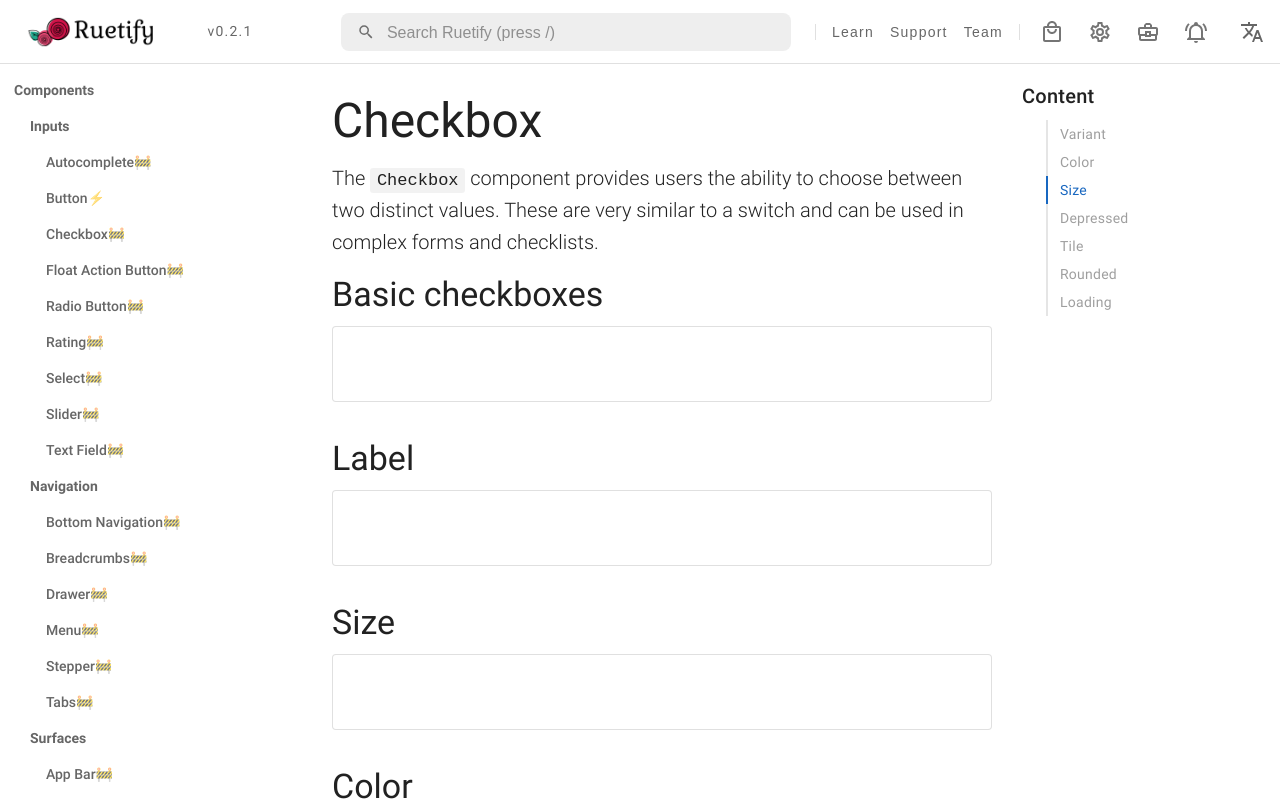
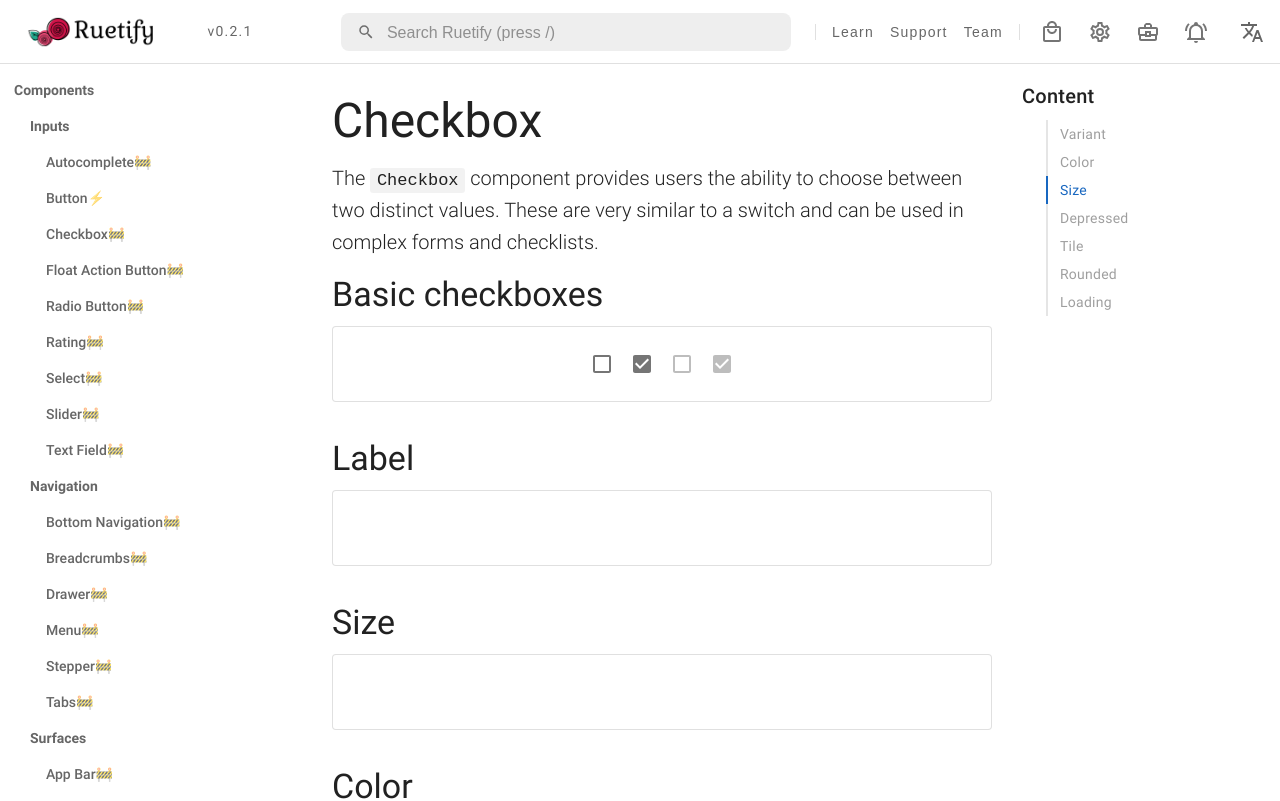
Before and after one commit to KyLoc20/Ruetify-UI, a Next.js app: page /components/checkbox in a window 1280 px wide. Shown: the top 801 px of the page. Built offline with nearby package versions, Linux system fonts and the light colour scheme.

Commit message:
[Checkbox] basic checkbox

```diff
--- a/pages/components/checkbox/index.jsx
+++ b/pages/components/checkbox/index.jsx
@@ -20,7 +20,12 @@ export default function CheckboxPage() {
         <Typography type="h2" id="ac-basic-checkboxes">
           Basic checkboxes
         </Typography>
-        <GroupBox></GroupBox>
+        <GroupBox>
+          <Checkbox></Checkbox>
+          <Checkbox checked></Checkbox>
+          <Checkbox disabled></Checkbox>
+          <Checkbox disabled checked></Checkbox>
+        </GroupBox>
 
         <Typography type="h2" id="ac-label">
           Label
--- a/ui/Button/Button.jsx
+++ b/ui/Button/Button.jsx
@@ -71,12 +71,12 @@ export default function Button(props) {
   const [isHovering, setIsHovering] = React.useState(false);
   const computedClasses = React.useMemo(
     () =>
-      clsx([
+      clsx(
         "btn",
         props.disabled && "disabled",
         props.loading && "loading",
         props.variant,
-      ]),
+      ),
     [props.variant, props.loading, props.disabled]
   );
   const computedBoxShadow = React.useMemo(() => {
--- /dev/null
+++ b/ui/Checkbox/Checkbox.jsx
@@ -0,0 +1,104 @@
+import * as React from "react";
+import styled from "@emotion/styled";
+import PropTypes from "prop-types";
+import clsx from "clsx";
+import Icon from "../Icon/Icon";
+import { createRipple, createRippleByAddingLayer } from "../effect/rippleable";
+import { getColor } from "./color";
+// import { getSize } from "./size";
+const CheckboxComponent = styled("div")`
+  display: inline-flex;
+`;
+const IconWrapper = styled("div")`
+  display: flex;
+`;
+const LabelWrapper = styled("div")`
+  display: flex;
+`;
+export default function Checkbox(props) {
+  const [isHovering, setIsHovering] = React.useState(false);
+  const [isChecked, setIsChecked] = React.useState(props.checked);
+  const computedClasses = React.useMemo(
+    () =>
+      clsx(
+        "checkbox",
+        props.disabled && "disabled",
+        props.checked && "checked"
+      ),
+    [props.disabled, props.checked]
+  );
+  const computedIcon = React.useMemo(() => {
+    if (!isChecked) return props.icon || "emptyBox";
+    else return props.iconChecked || "checkedBox";
+  }, [isChecked, props.icon, props.iconChecked]);
+  const computedIconColor = React.useMemo(() => {
+    if (props.disabled) return "rgba(0, 0, 0, 0.26)";
+    if (!isChecked) return props.iconDefaultColor || "rgba(0, 0, 0, 0.54)";
+    else return props.iconColor || getColor(props.color, "checked");
+  }, [
+    isChecked,
+    props.disabled,
+    props.iconColor,
+    props.iconDefaultColor,
+    props.color,
+  ]);
+
+  const handleClick = (e) => {
+    if (props.disabled || props.loading) return;
+    createRippleByAddingLayer(e, false, computedRippleColor);
+    props.onClick?.(e);
+  };
+  const handleHoverEnter = () => {
+    if (props.disabled || props.loading) return;
+    setIsHovering(true);
+  };
+  const handleHoverLeave = () => {
+    if (props.disabled || props.loading) return;
+    setIsHovering(false);
+  };
+  return (
+    <CheckboxComponent className={computedClasses}>
+      <IconWrapper
+        style={{
+          color: computedIconColor,
+        }}
+      >
+        <Icon name={computedIcon}></Icon>
+      </IconWrapper>
+      <LabelWrapper></LabelWrapper>
+    </CheckboxComponent>
+  );
+}
+Checkbox.propTypes = {
+  label: PropTypes.string,
+  size: PropTypes.oneOf(["sm", "md", "lg", PropTypes.number]), //the size of checkbox, the size of icon inside is smaller than it automatically
+  color: PropTypes.oneOf([
+    "default",
+    "primary",
+    "success",
+    "info",
+    "warning",
+    "error",
+  ]), //color theme
+  disabled: PropTypes.bool,
+  checked: PropTypes.bool,
+  onChange: PropTypes.func,
+  labelPlacement: PropTypes.oneOf(["top", "right", "bottom", "left"]),
+  //icon custom
+  icon: PropTypes.string,
+  iconChecked: PropTypes.string,
+  //color custom
+  iconDefaultColor: PropTypes.string, //when unchecked
+  iconColor: PropTypes.string, //when checked
+  iconHoverColor: PropTypes.string, //halo color
+  //size custom
+  iconSize: PropTypes.number,
+  //label custom
+  renderLabel: PropTypes.func,
+};
+Checkbox.defaultProps = {
+  color: "default",
+  size: "md",
+  disabled: false,
+  checked: false,
+};
--- /dev/null
+++ b/ui/Checkbox/color.js
@@ -0,0 +1,49 @@
+const ColorThemeMap = {
+    default: {
+        checked: [0, 0, 0, 0.54],
+        hover: [0, 0, 0, 0.1],
+        ripple: [0, 0, 0, 0.3],
+    },
+    primary: {
+        checked: [24, 103, 192, 1],
+        hover: [24, 103, 192, 0.2],
+        ripple: [0, 0, 0, 0.3],
+    },
+    success: {
+        checked: [76, 175, 80, 1],
+        hover: [76, 175, 80, 0.2],
+        ripple: [0, 0, 0, 0.3],
+    },
+    info: {
+        checked: [33, 150, 243, 1],
+        hover: [33, 150, 243, 0.2],
+        ripple: [0, 0, 0, 0.3],
+    },
+    warning: {
+        checked: [251, 140, 0, 1],
+        hover: [251, 140, 0, 0.2],
+        ripple: [0, 0, 0, 0.3],
+    },
+    error: {
+        checked: [255, 82, 82, 1],
+        hover: [255, 82, 82, 0.2],
+        ripple: [0, 0, 0, 0.3],
+    },
+}
+
+function getColor(theme, type) {
+    const colorThemeSet = ColorThemeMap[theme] || ColorThemeMap["default"];
+    let rgba = colorThemeSet[type];
+    if (!rgba)
+        throw Error(
+            `Not Found the ${type}-color of ${theme}`
+        );
+    return parseColor(rgba);
+}
+
+function parseColor(inputColorArray, alpha) {
+    let arr = [...inputColorArray];
+    if (alpha) arr[3] = alpha;
+    return `rgba(${arr[0]},${arr[1]},${arr[2]},${arr[3]})`;
+}
+export { getColor, parseColor }
--- a/ui/Icon/icons.js
+++ b/ui/Icon/icons.js
@@ -150,6 +150,14 @@ const iconMap = {
         path: "M12.87,15.07L10.33,12.56L10.36,12.53C12.1,10.59 13.34,8.36 14.07,6H17V4H10V2H8V4H1V6H12.17C11.5,7.92 10.44,9.75 9,11.35C8.07,10.32 7.3,9.19 6.69,8H4.69C5.42,9.63 6.42,11.17 7.67,12.56L2.58,17.58L4,19L9,14L12.11,17.11L12.87,15.07M18.5,10H16.5L12,22H14L15.12,19H19.87L21,22H23L18.5,10M15.88,17L17.5,12.67L19.12,17H15.88Z",
         viewBox: "0 0 24 24",
     },
+    emptyBox: {
+        path: "M19,3H5C3.89,3 3,3.89 3,5V19C3,20.1 3.9,21 5,21H19C20.1,21 21,20.1 21,19V5C21,3.89 20.1,3 19,3M19,5V19H5V5H19Z",
+        viewBox: "0 0 24 24",
+    },
+    checkedBox: {
+        path: "M10,17L5,12L6.41,10.58L10,14.17L17.59,6.58L19,8M19,3H5C3.89,3 3,3.89 3,5V19C3,20.1 3.9,21 5,21H19C20.1,21 21,20.1 21,19V5C21,3.89 20.1,3 19,3Z",
+        viewBox: "0 0 24 24",
+    },
 };
 const iconList = Object.keys(iconMap)
 const iconChecker = function(iconName) {
```
Also changed, not shown: 1 other file (tests, documents, lock files or other folders).
